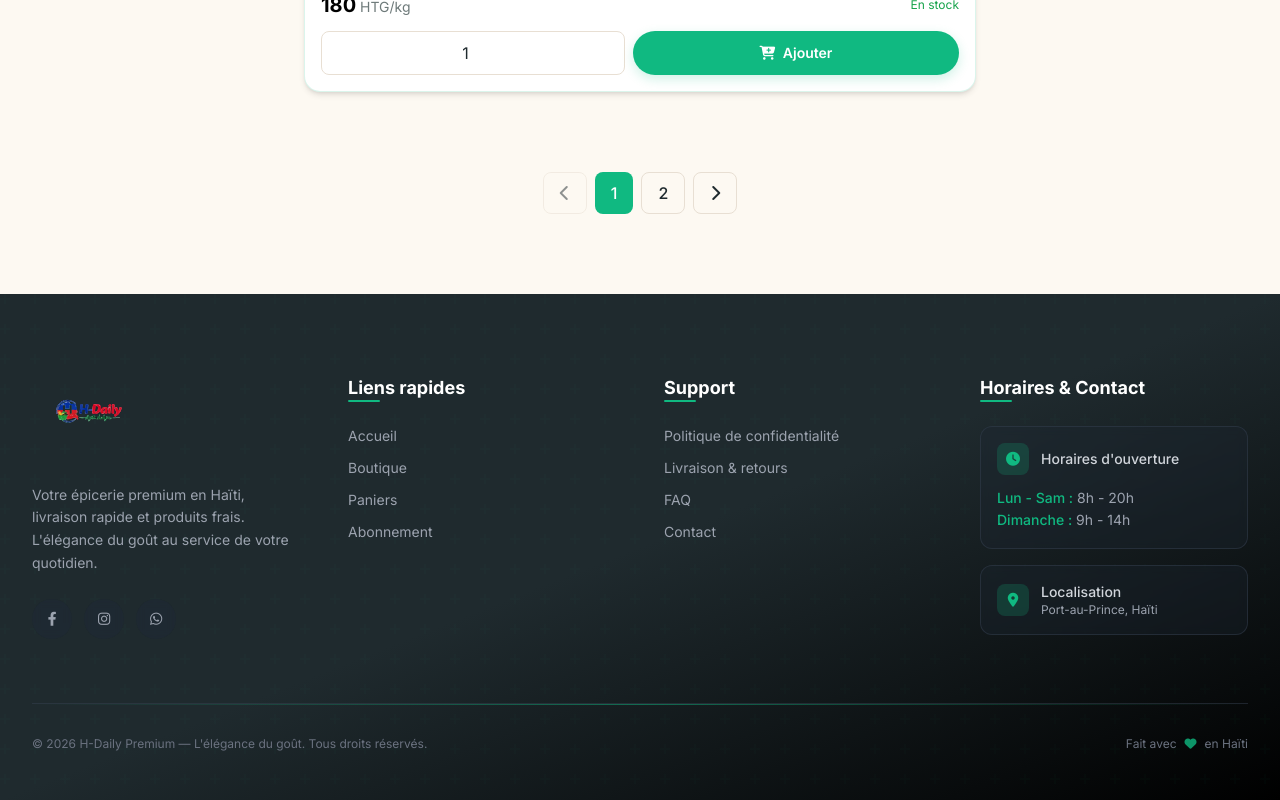
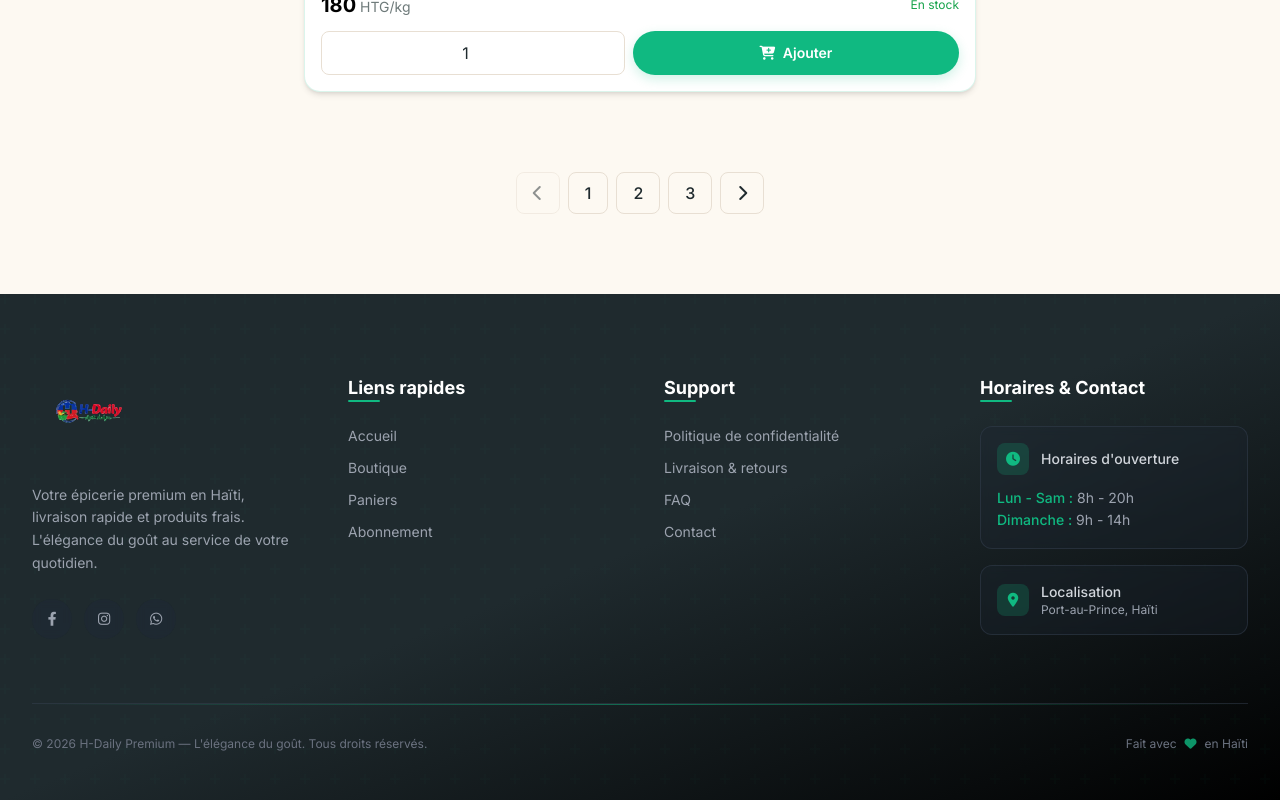
Before and after one commit to hisberts-tech/website-hdaily, a React (Vite) app: page /boutique in a window 1280 px wide. Shown: the part 3822-4622 px from the top of the page. Built offline with nearby package versions, Linux system fonts and the light colour scheme.

Commit message:
Link pagination numbers to categories and fix navigation symbols on shop page

```diff
--- a/src/pages/Boutique.tsx
+++ b/src/pages/Boutique.tsx
@@ -199,19 +199,36 @@ const Boutique: React.FC = () => {
             >
               <i className="fas fa-chevron-left"></i>
             </button>
-            {Array.from({ length: totalPages }, (_, i) => i + 1).map((page) => (
             <button
-                key={page}
-                onClick={() => handlePageChange(page)}
+              onClick={() => {setSelectedCategory('frais'); setCurrentPage(1);}}
               className={`px-4 py-2 rounded-lg font-medium transition-all ${
-                  currentPage === page
+                selectedCategory === 'frais'
                   ? 'bg-hd-primary text-white'
                   : 'border border-hd-border text-hd-secondary hover:bg-hd-primary hover:text-white'
                 }`}
             >
-                {page}
+              1
             </button>
-            ))}
+            <button
+              onClick={() => {setSelectedCategory('alimentaires'); setCurrentPage(1);}}
+              className={`px-4 py-2 rounded-lg font-medium transition-all ${
+                selectedCategory === 'alimentaires'
+                  ? 'bg-hd-primary text-white'
+                  : 'border border-hd-border text-hd-secondary hover:bg-hd-primary hover:text-white'
+                }`}
+            >
+              2
+            </button>
+            <button
+              onClick={() => {setSelectedCategory('quotidiens'); setCurrentPage(1);}}
+              className={`px-4 py-2 rounded-lg font-medium transition-all ${
+                selectedCategory === 'quotidiens'
+                  ? 'bg-hd-primary text-white'
+                  : 'border border-hd-border text-hd-secondary hover:bg-hd-primary hover:text-white'
+                }`}
+            >
+              3
+            </button>
             <button
               onClick={() => handlePageChange(currentPage + 1)}
               disabled={currentPage === totalPages}
```
Lines whose indentation alone changed are shown as unchanged.
